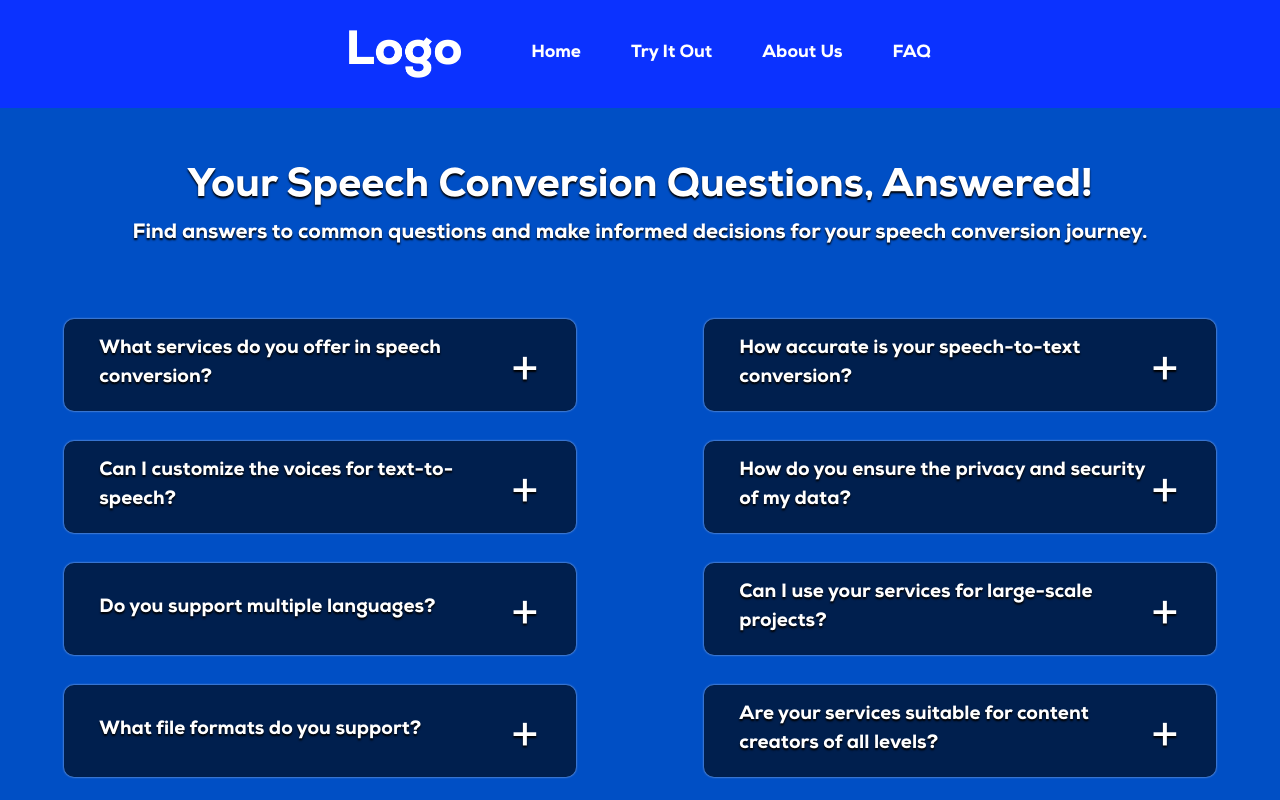
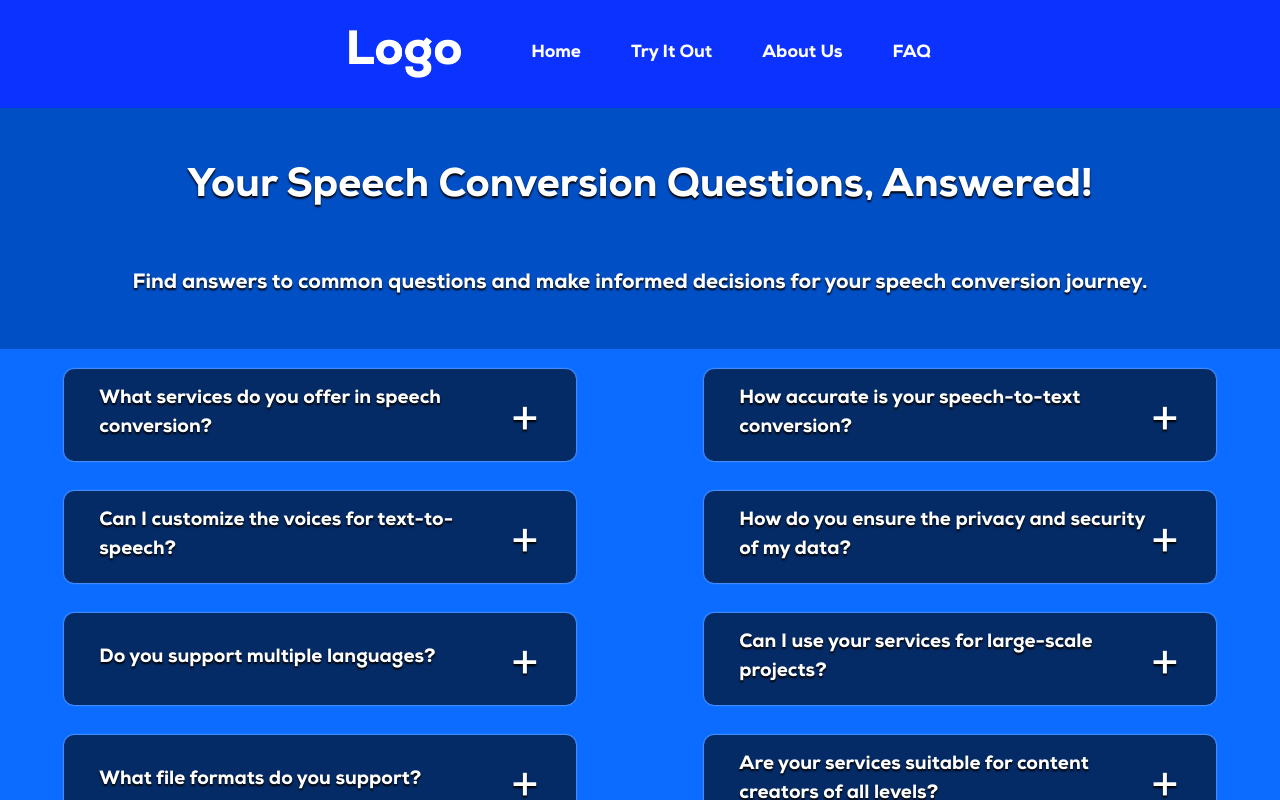
Before and after one commit to Intrgalactic/create-boss-test, a React (Vite) app: page /faq in a window 1280 px wide. Shown: the top 800 px of the page. Built offline with nearby package versions, Linux system fonts and the light colour scheme.

Commit message:
improved faq appearance

```diff
--- a/src/index.css
+++ b/src/index.css
@@ -641,7 +641,7 @@ footer {
   background-color: #0B6CFF;
   margin-bottom:100px;
 }
-.about-us-section__container .section-heading{
+.about-us-section__container .section-heading,.faq-container .section-heading{
   text-shadow: 0px 2px 2px black;
   background-color: #004FC5;
   padding-block:50px;
@@ -660,14 +660,14 @@ footer {
 }
 .about-us-section__content p {
   width: 720px;
-  text-shadow: 0px 2px 5px black;
+  text-shadow: 0px 2px 2px black;
   font-size:1.1em;
   display:block;
   margin: auto;
   text-align: left;
 }
 .faq-container {
-  background-color:#004FC5;
+  background-color:#0B6CFF;
 }
 .faq-container .section-heading {
   color:white;
@@ -734,7 +734,8 @@ footer {
   font-size:1.3em;
   font-family:NexaHeavy;
   margin-block:0;
-  margin-bottom: 50px;
+  padding-bottom: 50px;
+  background-color: #004FC5;
   text-shadow: 0px 2px 2px black;
 }
 .plus-sign {
```
